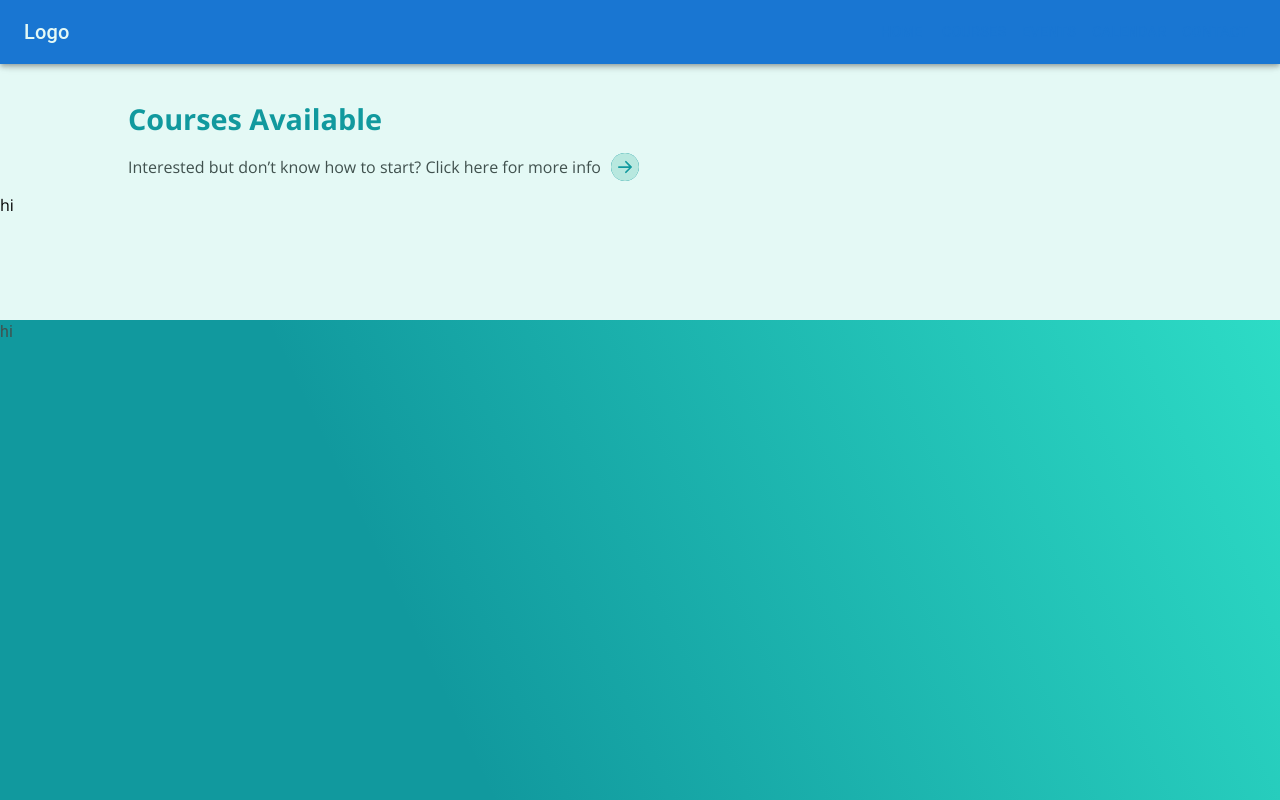
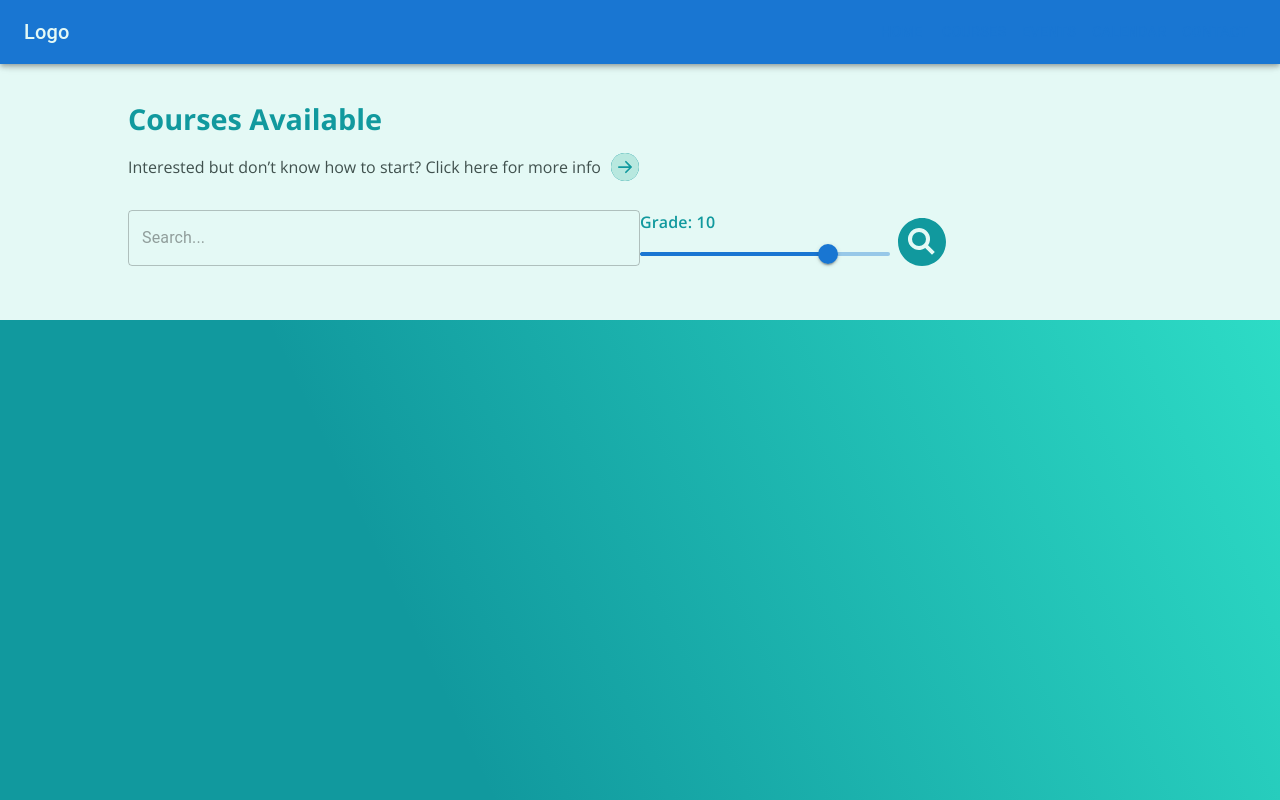
Before and after one commit to S2ST/tutoring-website, a Next.js app in the folder tutoring-site/: page /courses in a window 1280 px wide. Built offline with nearby package versions, Linux system fonts and the light colour scheme.

Commit message:
added some stuff on courses - is ugly rn

```diff
--- a/tutoring-site/pages/courses.js
+++ b/tutoring-site/pages/courses.js
@@ -1,12 +1,27 @@
 import React from 'react'
 import Navbar from '../components/Navbar'
 import styles from '../styles/Courses.module.scss'
-import { Container, Grid, Button, Stack, Card, Typography } from '@mui/material'
+import { Container, Grid, Button, Stack, Card, Typography, TextField, Box, Slider} from '@mui/material'
 import Head from 'next/head'
 import Image from 'next/image'
 import { BsFillArrowRightCircleFill } from "react-icons/bs";
+import { IoSearchCircleSharp } from "react-icons/io5";
+
+
+function valueFormat(value) {
+  if (value == 13) {
+    return 'All';
+  } else return value;
+}
 
 export default function Courses() {
+
+  const [value, setValue] = React.useState(10);
+
+  const handleChange = (event, newValue) => {
+    setValue(newValue);
+  };
+
   return (
     <>
       {/* Site Meta-Data */}
@@ -24,18 +39,37 @@ export default function Courses() {
         <Grid item className={styles.titlesContainer}>
           <h1 className={styles.title}>Courses Available</h1>
           <p className={styles.subtitle}>Interested but don’t know how to start? Click here for more info<span>
-          <BsFillArrowRightCircleFill className={styles.arrowButton}/></span></p>
+          <a href="../#interestedSection"><BsFillArrowRightCircleFill className={styles.arrowButton}/></a></span></p>
         </Grid>
-        <Grid item>
-            hi
+        <Grid container className={styles.searchContainer}>
+          <Grid item xs={12} sm={6}>
+              <TextField fullWidth id="outlined-search" type="search" placeholder="Search..."/>
+          </Grid>
+          <Grid item>
+            <Box sx={{ width: 250 }}>
+              <Typography className={styles.gradeLabel} id="linear-slider" gutterBottom>
+                Grade: {valueFormat(value)}
+              </Typography>
+              <Slider
+                value={value}
+                min={1}
+                step={1}
+                max={13}
+                valueLabelFormat={valueFormat}
+                onChange={handleChange}
+                aria-labelledby="linear-slider"
+              />
+            </Box>
+          </Grid>
+          <Grid item>
+            <IoSearchCircleSharp className={styles.searchButton}></IoSearchCircleSharp>
+          </Grid>
         </Grid>
       </Grid>
 
       {/* Bottom half section */}
       <Grid container className={styles.botSection}>
-        <Typography>
-          hi
-        </Typography>
+
       </Grid>
     </>
   )
--- a/tutoring-site/styles/Courses.module.scss
+++ b/tutoring-site/styles/Courses.module.scss
@@ -13,7 +13,7 @@
     width: 30vh;
   }
 
-  .titlesContainer {
+  .titlesContainer, .searchContainer {
     @include coursesHorizontalPadding;
     position: relative;
 
@@ -43,6 +43,27 @@
       }
     }
   }
+
+  .searchContainer {
+    margin-top: 2vh;
+
+    .gradeLabel {
+      font-family: $OpenSans;
+      color: $dark;
+      font-weight: 600;
+    }
+
+    .searchButton {
+      color: $dark;
+      font-size: 8vh;
+      border-radius: 50%;
+      transition: .2s ease-in-out;
+
+      &:hover {
+        background-color: $light-1;
+      }
+    }
+  }
 }
 
 .botSection {
```
Also changed, not shown: tutoring-site/pages/index.js (+2 -2 lines).
